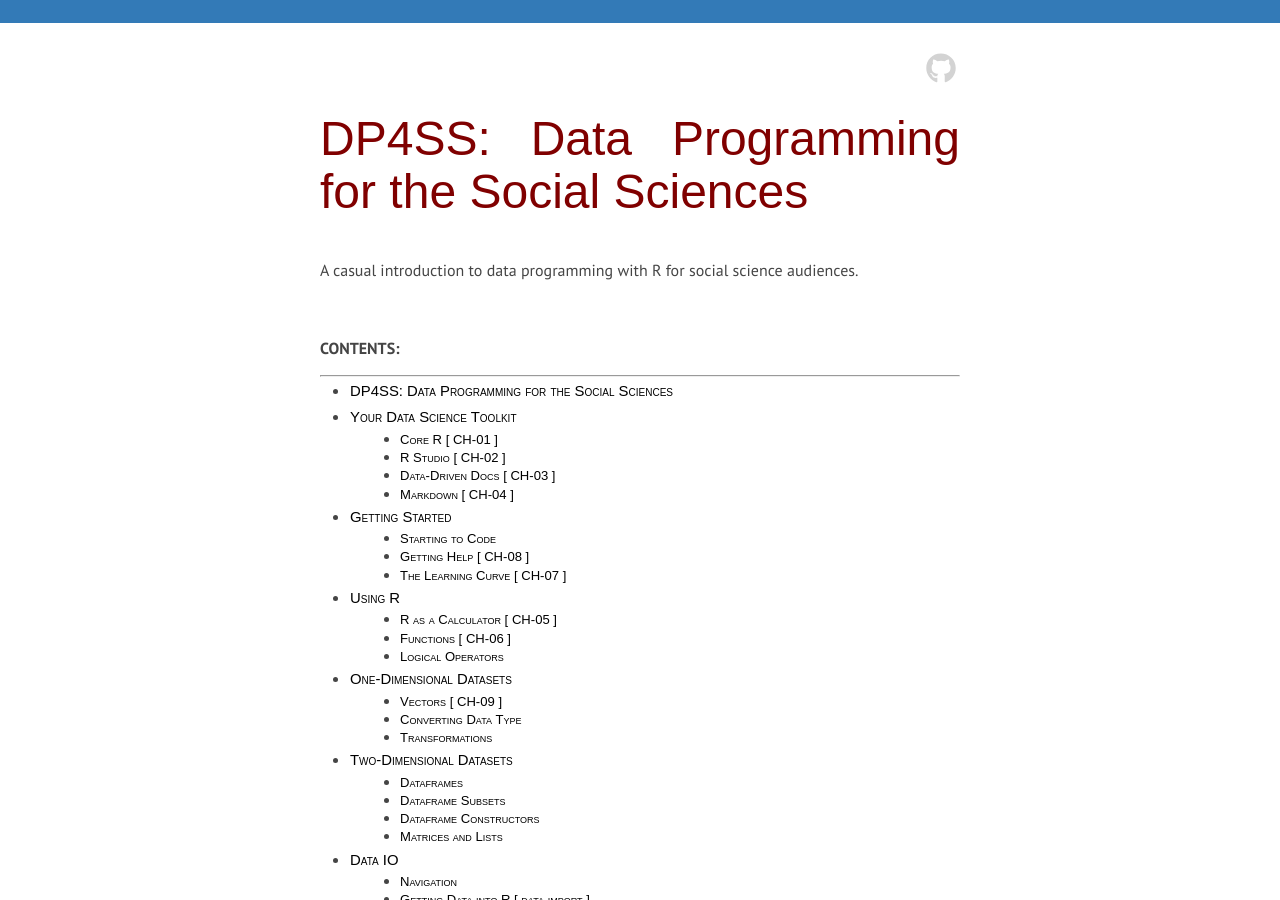
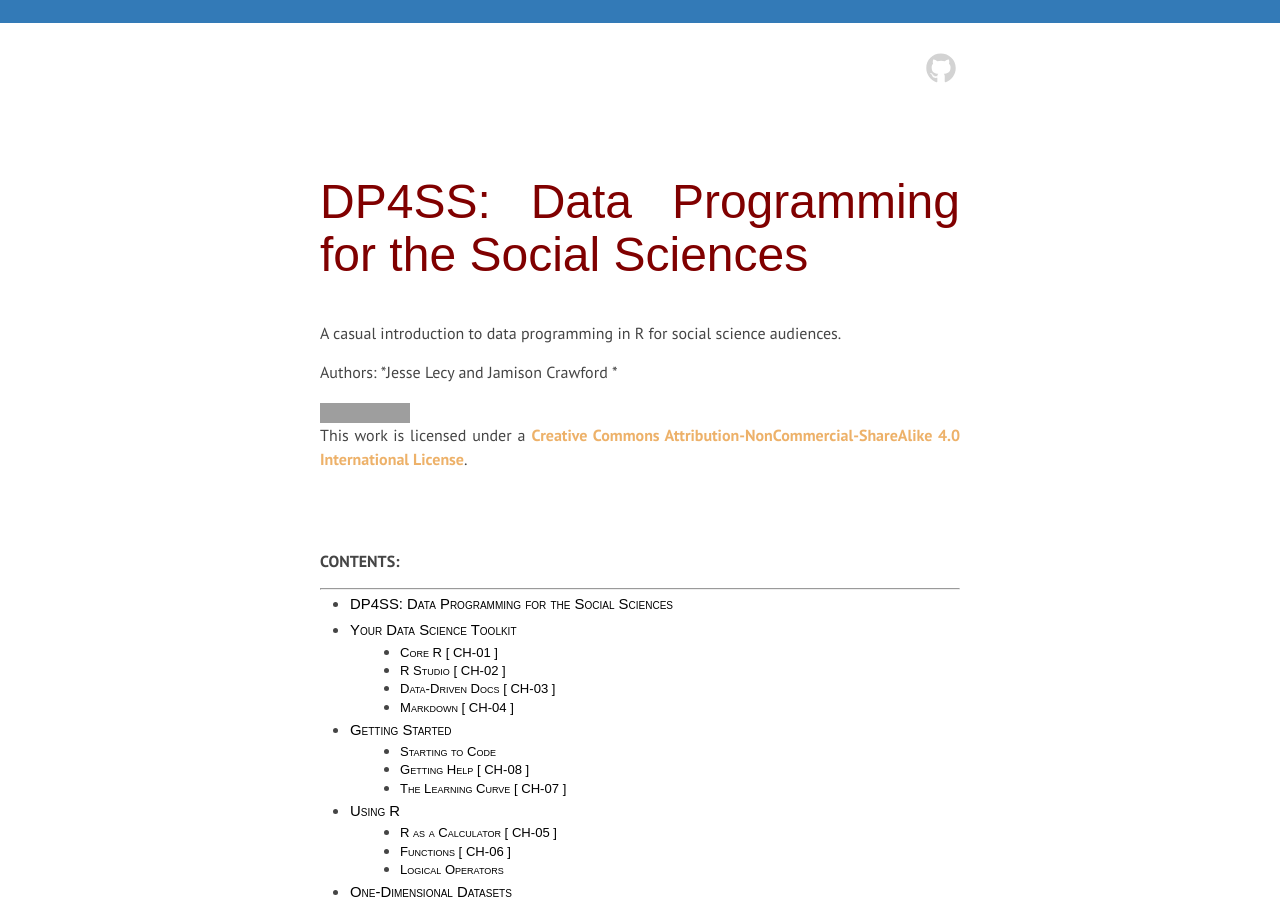
Before and after one commit to DS4PS/ds4ps.github.io, a Jekyll site: the page built from dp4ss.md, in a window 1280 px wide and 900 px high, scrolled down 427 px. Built offline with Jekyll 4.4.1, drawn with Linux system fonts in a browser that asks for light colours; nearby versions of some CDN libraries; library files that are not in the unit come from our copies; grey boxes are pictures that could not be loaded.

Commit message:
Update dp4ss.md

```diff
--- a/dp4ss.md
+++ b/dp4ss.md
@@ -116,14 +116,24 @@ font-family: "Century Gothic", CenturyGothic, AppleGothic, sans-serif;
 
 
 
+<br>
+<br>
 
 #### DP4SS: Data Programming for the Social Sciences
 
 <br>
 
-A casual introduction to data programming with R for social science audiences.
+A casual introduction to data programming in R for social science audiences.
+
+Authors: *Jesse Lecy and Jamison Crawford *
+
+
+<a rel="license" href="http://creativecommons.org/licenses/by-nc-sa/4.0/"><img alt="Creative Commons License" style="border-width:0" src="https://i.creativecommons.org/l/by-nc-sa/4.0/88x31.png" /></a><br />This work is licensed under a <a rel="license" href="http://creativecommons.org/licenses/by-nc-sa/4.0/">Creative Commons Attribution-NonCommercial-ShareAlike 4.0 International License</a>.
+
 
 <br>
+<br>
+
 
 **CONTENTS:**
 
```
